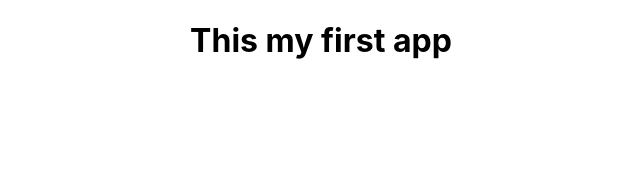
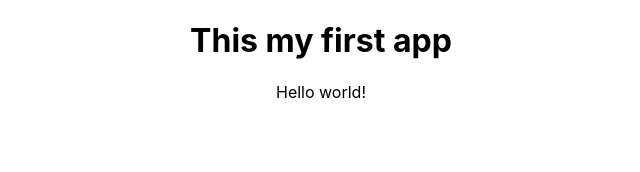
Before and after one commit to suresh1502067/reacthooks, a JavaScript app: page / in a window 1280 px wide. Shown: the top 172 px of the page, without its empty margins (319-959 px from the left). Built offline with nearby package versions, Linux system fonts and the light colour scheme; the HTML template or start-up script is replaced by a standard one.

Commit message:
hello world update

```diff
--- a/src/App.js
+++ b/src/App.js
@@ -5,6 +5,7 @@ function App() {
   return (
     <div className="App">
       <h1>This my first app</h1>
+      <p>Hello world!</p>
     </div>
   );
 }
```
